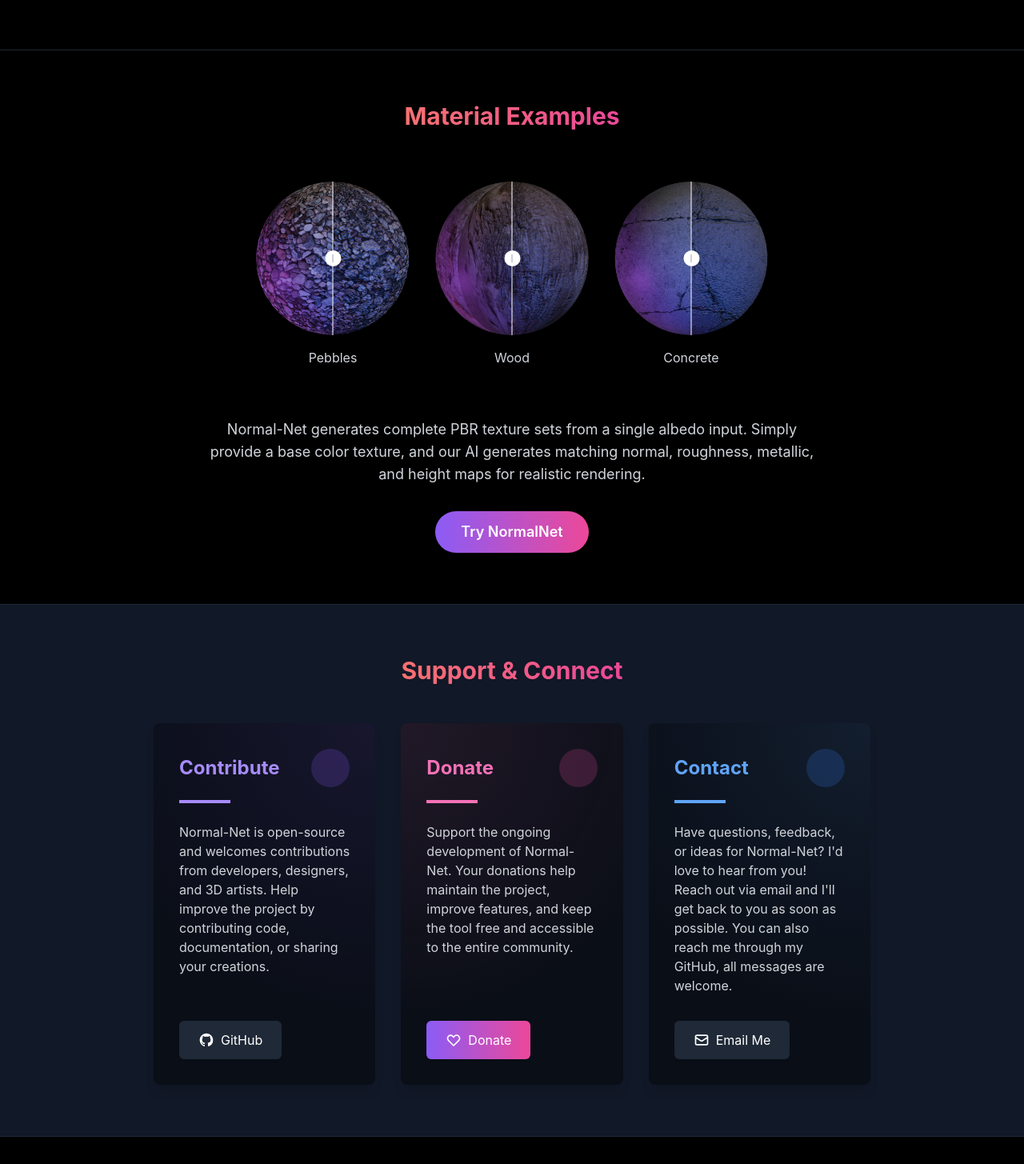
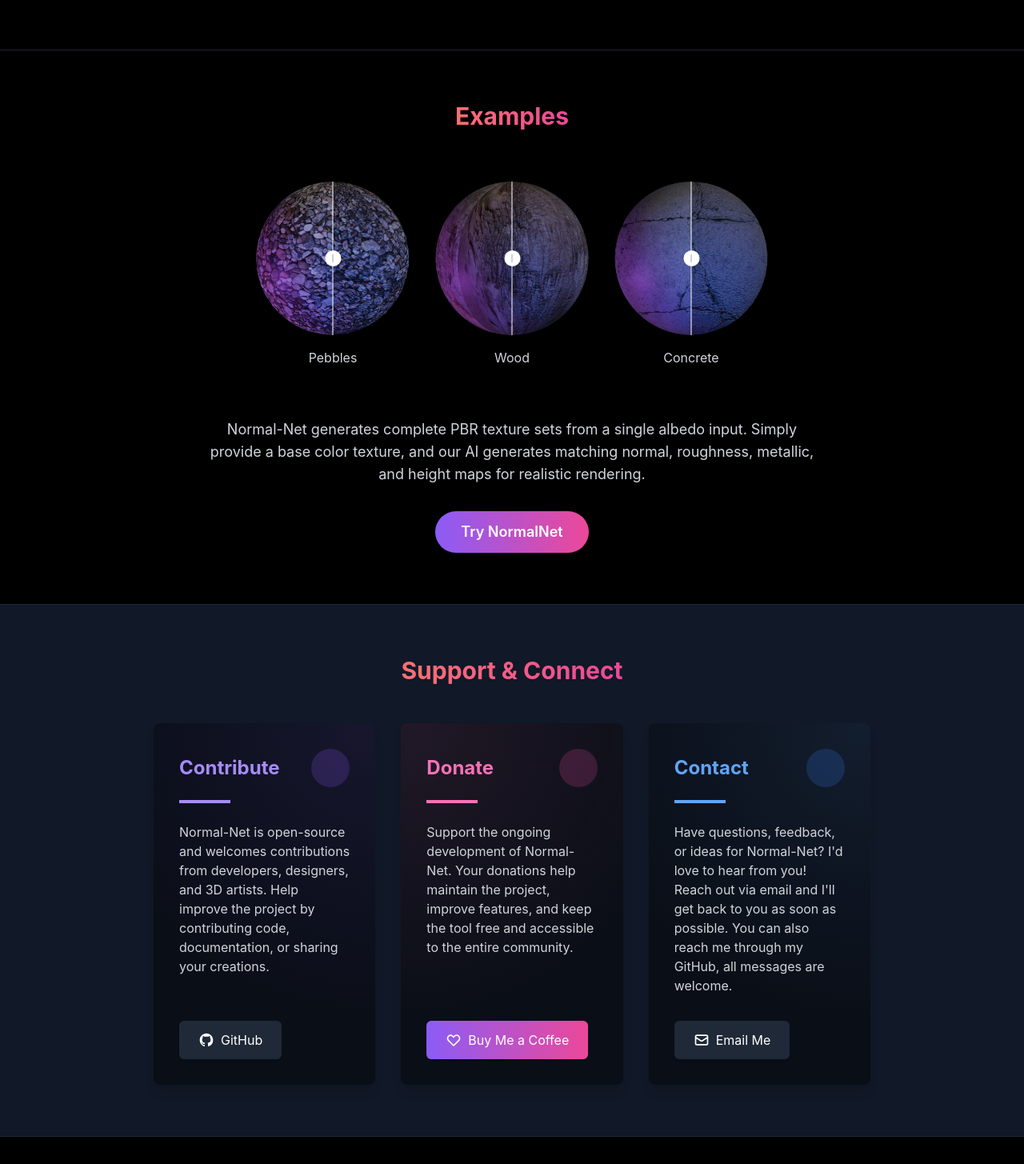
Before and after one commit to soheilchavo/NormalNetSite, a React (Create React App) app: page / in a window 1280 px wide. Shown: the part 447-1902 px from the top of the page at 80% size. Built offline with nearby package versions, Linux system fonts and the light colour scheme.

Commit message:
Changed Title

```diff
--- a/public/index.html
+++ b/public/index.html
@@ -25,7 +25,7 @@
       work correctly both with client-side routing and a non-root public URL.
       Learn how to configure a non-root public URL by running `npm run build`.
     -->
-    <title>React App</title>
+    <title>NormalNet</title>
   </head>
   <body>
     <noscript>You need to enable JavaScript to run this app.</noscript>
--- a/src/App.js
+++ b/src/App.js
@@ -128,10 +128,10 @@
         </div>
       </section>
 
-      {/* Examples Section - Now clearly separate */}
+      {/* Examples Section */}
       <section ref={examplesRef} className="py-16 px-8 md:px-16 border-t border-gray-800">
         <h2 className={`text-3xl font-bold text-center mb-12 ${isLoaded ? 'animate-slide-in-delayed-3' : ''}`}>
-          <GradientText>Material Examples</GradientText>
+          <GradientText withHoverEffect={true}>Examples</GradientText>
         </h2>
         <div className="flex flex-wrap justify-center gap-8 p-4">
           {/* Sphere 1 - Pebbles texture */}
@@ -192,7 +192,7 @@
       {/* Support Section (Merged Contact, Contribute, and Donate) */}
       <section ref={supportRef} className="py-16 px-8 md:px-16 border-t border-gray-800 bg-gray-900">
         <h2 className="text-3xl font-bold text-center mb-12">
-          <GradientText>Support & Connect</GradientText>
+          <GradientText withHoverEffect={true}>Support & Connect</GradientText>
         </h2>
 
         <div className="max-w-4xl mx-auto grid md:grid-cols-3 gap-8">
@@ -250,7 +250,7 @@
             <div className="flex justify-start">
               <AnimatedButton className="px-6 py-3 bg-gradient-to-r from-purple-500 to-pink-500 text-white rounded-md shadow-md hover:shadow-lg transition-all duration-300 hover:scale-105">
                 <a
-                  href="https://donate.normal-net.org"
+                  href="https://buymeacoffee.com/soheilchavo?new=1"
                   target="_blank"
                   rel="noopener noreferrer"
                   className="flex items-center justify-center"
@@ -258,7 +258,7 @@
                   <svg className="w-5 h-5 mr-2" fill="none" stroke="currentColor" viewBox="0 0 24 24" xmlns="http://www.w3.org/2000/svg">
                     <path strokeLinecap="round" strokeLinejoin="round" strokeWidth="2" d="M4.318 6.318a4.5 4.5 0 000 6.364L12 20.364l7.682-7.682a4.5 4.5 0 00-6.364-6.364L12 7.636l-1.318-1.318a4.5 4.5 0 00-6.364 0z" />
                   </svg>
-                  <span>Donate</span>
+                  <span>Buy Me a Coffee</span>
                 </a>
               </AnimatedButton>
             </div>
```
